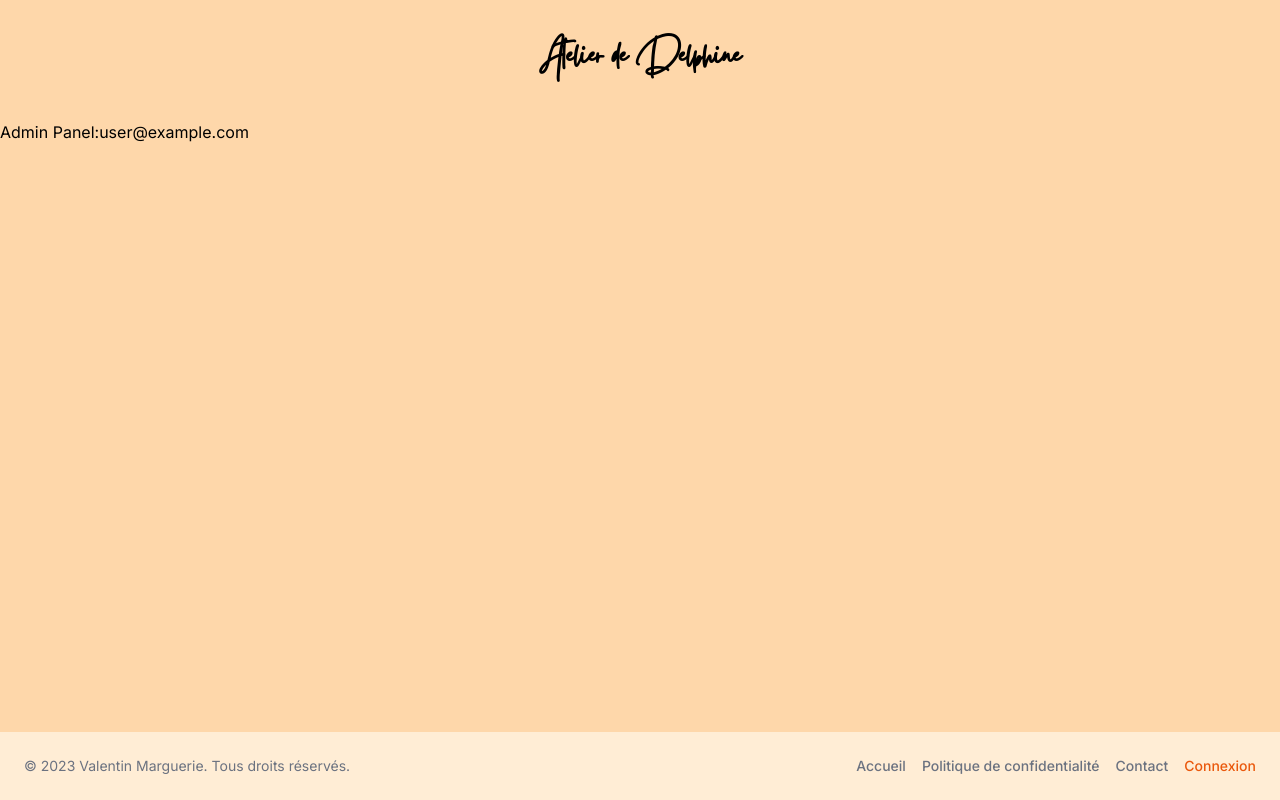
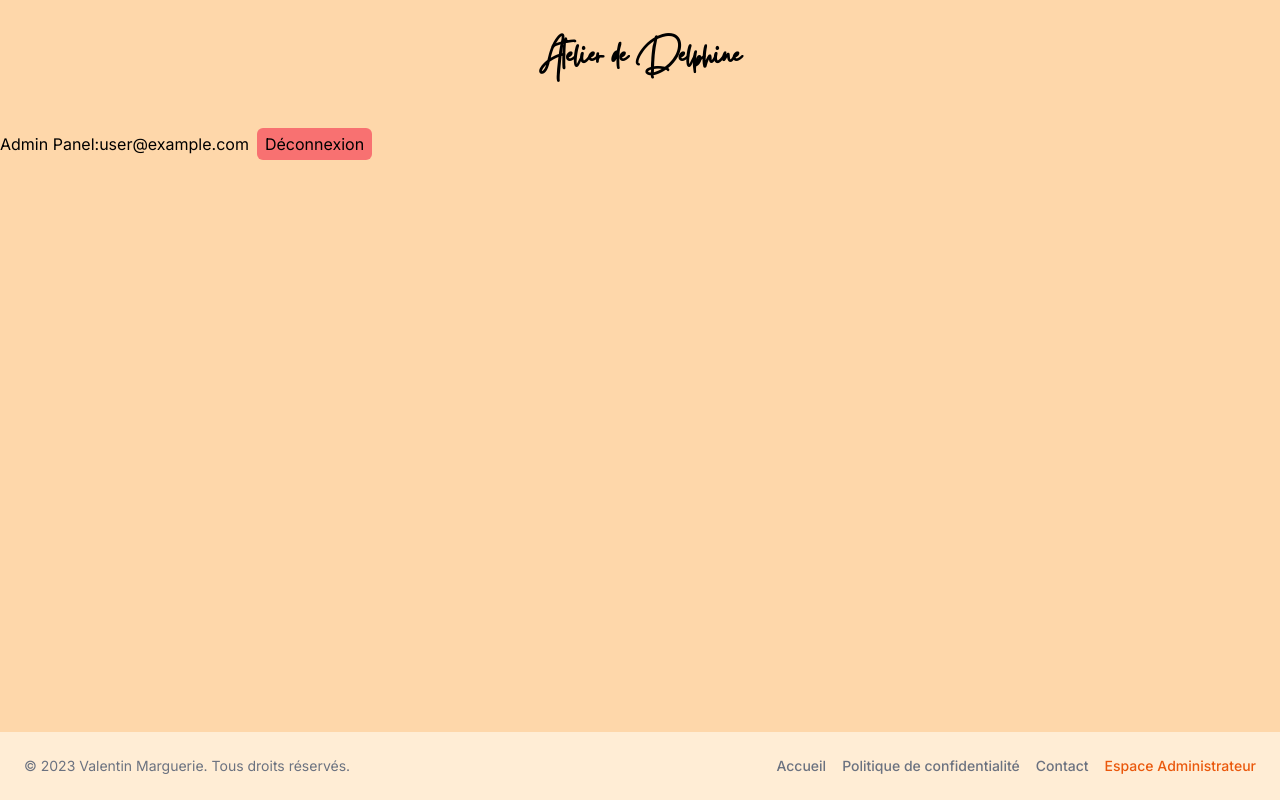
Before and after one commit to ValentinM27/atelier-de-delphine, a Next.js app: page /admin in a window 1280 px wide. Built offline with nearby package versions, Linux system fonts and the light colour scheme; no server answers; sample sign-in values are in the browser's storage.

Commit message:
[#5] - Loggout button

```diff
--- a/app/admin/page.tsx
+++ b/app/admin/page.tsx
@@ -1,4 +1,5 @@
 import { loginIsRequiredServer } from "@/lib/auth";
+import { LogoutButton } from "@/components/logoutBtn";
 
 export default async function Admin() {
   const session = await loginIsRequiredServer();
@@ -7,6 +8,7 @@ export default async function Admin() {
     <div>
       Admin Panel:
       {session?.user?.email}
+      <LogoutButton />
     </div>
   );
 }
--- a/components/footer.tsx
+++ b/components/footer.tsx
@@ -1,4 +1,8 @@
-export default function Footer() {
+import { isLogged } from "@/lib/auth";
+
+export default async function Footer() {
+  const logged = await isLogged();
+
   return (
     <footer className="bg-orange-100 bottom-0">
       <div className="mx-auto text-black w-full max-w-screen-xl p-4 py-6 md:flex md:items-center md:justify-between md:p-6">
@@ -31,8 +35,11 @@ export default function Footer() {
             </a>
           </li>
           <li>
-            <a href="/signin" className=" text-orange-600 hover:underline">
-              Connexion
+            <a
+              href={logged ? "/admin" : "/signin"}
+              className=" text-orange-600 hover:underline"
+            >
+              {logged ? "Espace Administrateur" : "Connexion"}
             </a>
           </li>
         </ul>
--- /dev/null
+++ b/components/logoutBtn.tsx
@@ -0,0 +1,14 @@
+"use client";
+
+import { signOut } from "next-auth/react";
+
+export const LogoutButton = () => {
+  return (
+    <button
+      className="py-1 px-2 rounded-md bg-red-400 hover:bg-red-600 m-2"
+      onClick={() => signOut()}
+    >
+      Déconnexion
+    </button>
+  );
+};
--- a/lib/auth.ts
+++ b/lib/auth.ts
@@ -52,9 +52,13 @@ export const authOptions: NextAuthOptions = {
 };
 
 export async function loginIsRequiredServer() {
-  const session = await getServerSession(authOptions);
+  const session = await isLogged();
 
   if (!session) return redirect("/");
 
   return session;
 }
+
+export async function isLogged() {
+  return await getServerSession(authOptions);
+}
```
